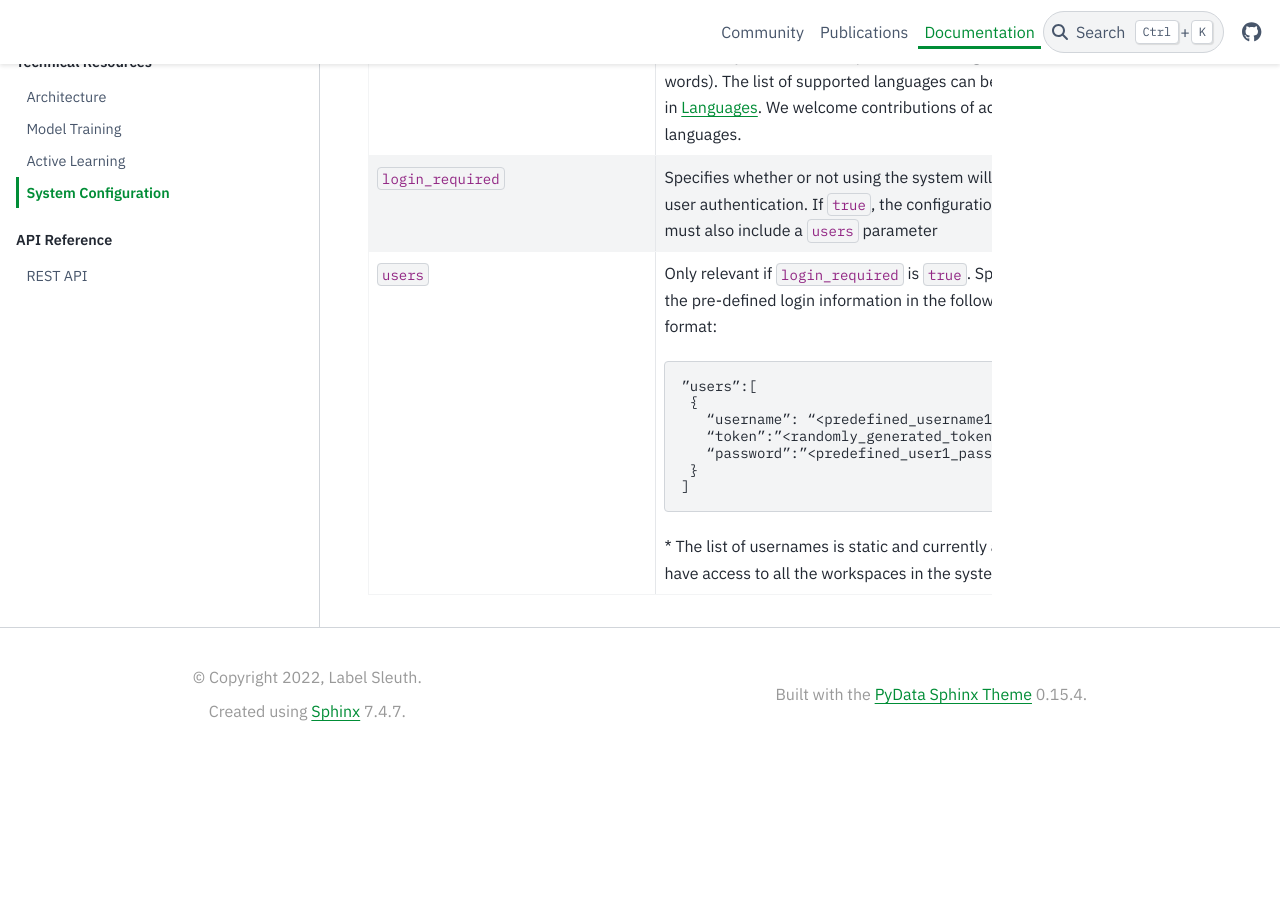
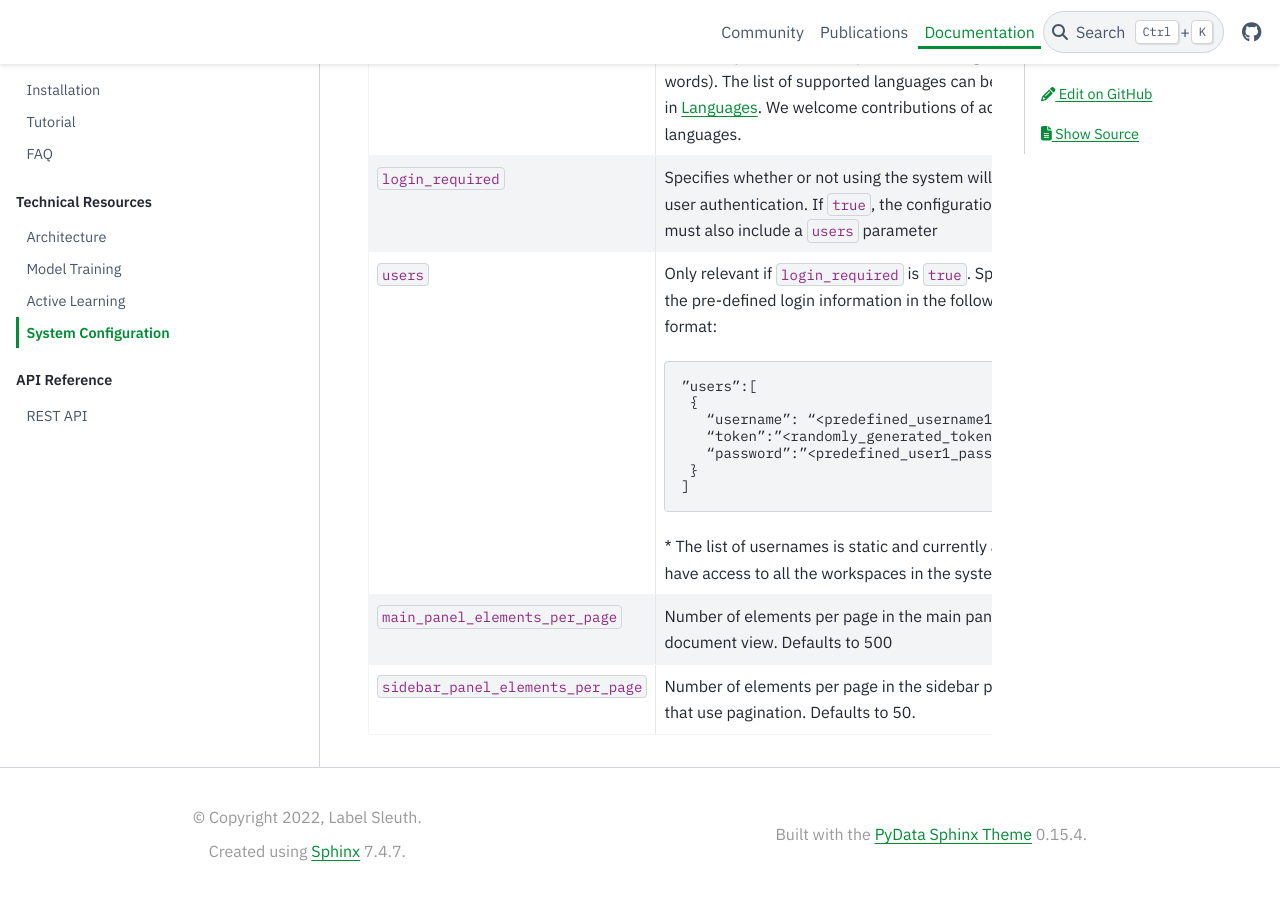
Before and after one commit to label-sleuth/label-sleuth.org, a Sphinx documentation site: the page built from docs/docs/dev/configuration.md, in a window 1280 px wide and 900 px high, scrolled down 2111 px. Built offline with Sphinx 7.4.7 and the PyData theme 0.15.4, drawn with Linux system fonts in a browser that asks for light colours; before the commit the page ends 2872 px from its top, so only the background shows below that.

Commit message:
Add pagination configuration variables to the system configuration

```diff
--- a/docs/docs/dev/configuration.md
+++ b/docs/docs/dev/configuration.md
@@ -28,4 +28,6 @@
 | `apply_labels_to_duplicate_texts` | Specifies how to treat elements with identical texts. If `true`, assigning a label to an element will also assign the same label to other elements which share the exact same text; if `false`, the label will only be assigned to the specific element labeled by the user.                                                                                                                                                                                                                                                                                                                                                                                                                                                                                                                                                                                                 |
 | `language`                        | Specifies the chosen system-wide language. This determines some language-specific resources that will be used by models and helper functions (e.g., stop words). The list of supported languages can be found in [Languages](https://github.com/label-sleuth/label-sleuth/blob/b7d60ac5e62448514d10f9de093c5c987bca2e96/label_sleuth/models/core/languages.py#L58). We welcome contributions of additional languages.                                                                                                                                                                                                                                                                                                                                                                                                                                                        |
 | `login_required`                  | Specifies whether or not using the system will require user authentication. If `true`, the configuration file must also include a `users` parameter                                                                                                                                                                                                                                                                                                                                                                                                                                                                                                                                                                                                                                                                                                                          |
-| `users`                           | Only relevant if `login_required` is `true`. Specifies the pre-defined login information in the following format: <pre>"users":[<br>&nbsp;{<br>&nbsp;&nbsp;&nbsp;"username": "<predefined_username1>",<br>&nbsp;&nbsp;&nbsp;"token":"<randomly_generated_token1>",<br>&nbsp;&nbsp;&nbsp;"password":"<predefined_user1_password>"<br>&nbsp;}<br>] </pre> * The list of usernames is static and currently all users have access to all the workspaces in the system.                                                                                                                                                                                                                                                                                                                                                                                                           |
+| `users`                           | Only relevant if `login_required` is `true`. Specifies the pre-defined login information in the following format: <pre>"users":[<br>&nbsp;{<br>&nbsp;&nbsp;&nbsp;"username": "<predefined_username1>",<br>&nbsp;&nbsp;&nbsp;"token":"<randomly_generated_token1>",<br>&nbsp;&nbsp;&nbsp;"password":"<predefined_user1_password>"<br>&nbsp;}<br>] </pre> * The list of usernames is static and currently all users have access to all the workspaces in the system.                                                                                                                                                                                                                                                                                |
+| `main_panel_elements_per_page` | Number of elements per page in the main panel, i.e. document view. Defaults to 500                                                                                                                                                                                                                                                                               |
+`sidebar_panel_elements_per_page` | Number of elements per page in the sidebar panels that use pagination. Defaults to 50. |
```
